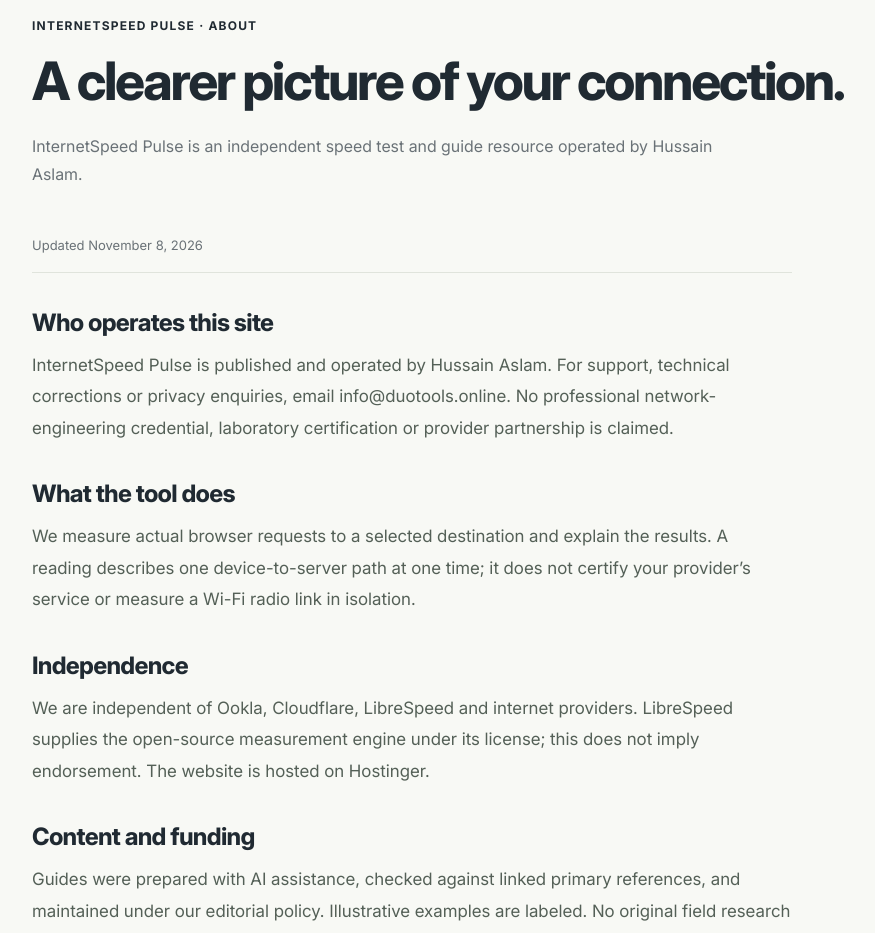
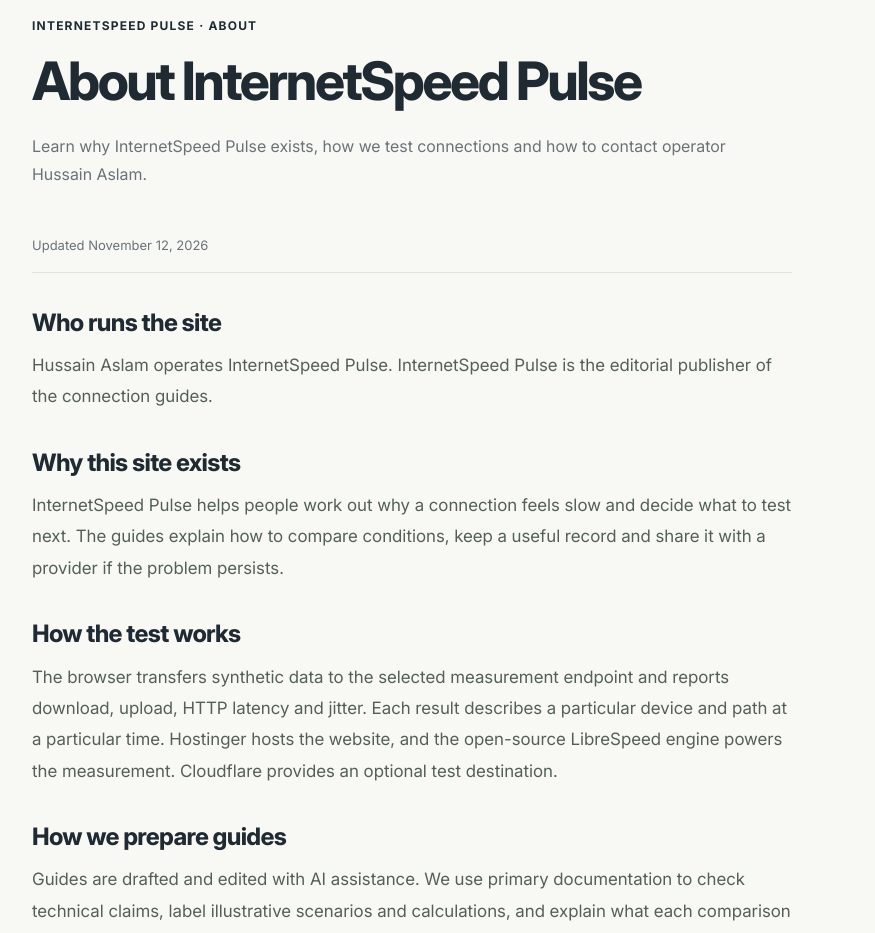
Before and after one commit to Hussaingoraya/internetSpeedPulse, a Next.js app: page /about/ in a window 1280 px wide. Shown: the part 200-1133 px from the top of the page, without its empty margins (167-1042 px from the left). Built offline with nearby package versions, Linux system fonts and the light colour scheme; no server answers.

Commit message:
Clarify editorial authorship and site ownership

```diff
--- a/app/blog/[slug]/page.tsx
+++ b/app/blog/[slug]/page.tsx
@@ -4,6 +4,7 @@ import {notFound} from 'next/navigation';
 import Art from '@/components/Art';
 import GuideReview from '@/components/GuideReview';
 import AdPlacement from '@/components/AdPlacement';
+import {guideAuthor} from '@/lib/author';
 import {articles,origin} from '@/lib/content';
 import {displayContentDate,getArticleDates} from '@/lib/content-dates';
 import {guideExamples} from '@/lib/guide-examples';
@@ -54,7 +55,7 @@ export default async function Article({params}:Props) {
  const articleSchema={
   '@context':'https://schema.org','@type':'Article',headline:guide.title,description:guide.description,
   mainEntityOfPage:url,
-  author:{'@type':'Organization',name:'InternetSpeed Pulse',url:`${origin}/about/`},
+  author:{'@type':guideAuthor.type,name:guideAuthor.name,url:origin+guideAuthor.profilePath},
   publisher:{'@type':'Organization',name:'InternetSpeed Pulse'},
   datePublished:published,dateModified:modified,
  };
@@ -70,7 +71,8 @@ export default async function Article({params}:Props) {
   <header className="article-header">
    <span className="eyebrow">{guide.category} · {readingMinutes(guide)} MIN READ</span>
    <h1>{guide.title}</h1><p>{guide.description}</p>
-   <div className="byline">InternetSpeed Pulse · Published <time dateTime={published}>{displayContentDate(published)}</time> · Updated <time dateTime={modified}>{displayContentDate(modified)}</time> · Publisher <Link href="/about/">Hussain Aslam</Link></div>
+   <div className="byline"><Link href={guideAuthor.profilePath}>{guideAuthor.name}</Link> · {guideAuthor.role} · Published <time dateTime={published}>{displayContentDate(published)}</time> · Updated <time dateTime={modified}>{displayContentDate(modified)}</time></div>
+   <p className="byline">Prepared with AI assistance. <Link href="/editorial-policy/">Editorial policy and corrections</Link></p>
   </header>
   <Art type={guide.art}/>
   <div className="article-body">
--- a/app/sitemap.ts
+++ b/app/sitemap.ts
@@ -3,4 +3,4 @@ import {articleModifiedDate} from '@/lib/content-dates';
 import {featurePages} from '@/lib/feature-content';
 import {articles,pages,origin} from '@/lib/content';
 export const dynamic='force-static';
-export default function sitemap():MetadataRoute.Sitemap{return ['','blog','contact',...Object.keys(pages),...Object.keys(featurePages).filter(path=>!['history','settings'].includes(path)),...articles.map(a=>`blog/${a.slug}`)].map(path=>({url:`${origin}/${path?path+'/':''}`,lastModified:path.startsWith('blog/')?articleModifiedDate(path.slice(5)):!path||path==='blog'?'2026-11-12':path==='contact'||pages[path]||['faq','help','servers'].includes(path)?'2026-11-08':'2026-11-07',changeFrequency:path?'monthly':'weekly',priority:path?0.7:1}));}
+export default function sitemap():MetadataRoute.Sitemap{return ['','blog','contact',...Object.keys(pages),...Object.keys(featurePages).filter(path=>!['history','settings'].includes(path)),...articles.map(a=>`blog/${a.slug}`)].map(path=>({url:`${origin}/${path?path+'/':''}`,lastModified:path.startsWith('blog/')?articleModifiedDate(path.slice(5)):!path||['about','blog'].includes(path)?'2026-11-12':path==='contact'||pages[path]||['faq','help','servers'].includes(path)?'2026-11-08':'2026-11-07',changeFrequency:path?'monthly':'weekly',priority:path?0.7:1}));}
--- /dev/null
+++ b/lib/author.ts
@@ -0,0 +1,9 @@
+export const guideAuthor = {
+ name: 'InternetSpeed Pulse',
+ type: 'Organization',
+ role: 'Editorial publisher',
+ operator: 'Hussain Aslam',
+ profilePath: '/about/',
+ // TODO(Hussain): Replace this placeholder with a short approved operator bio.
+ bio: '',
+} as const;
--- a/lib/content.ts
+++ b/lib/content.ts
@@ -1,3 +1,4 @@
+import {guideAuthor} from './author';
 import {newGuides} from './new-guides';
 import {guideExtraSections} from './guide-extra';
 export const origin = process.env.NEXT_PUBLIC_SITE_URL || 'https://internetspeedpulse.online';
@@ -53,27 +54,16 @@ export const articles = [...baseArticles.map(a=>{
   return {...a, sections:[...a.sections.slice(0,-1),...extra,...a.sections.slice(-1)] as string[][]};
 }), ...newGuides];
 export const pages: Record<string,{title:string;description:string;sections:[string,string][]}> = {
-  "about": {
-    "title": "A clearer picture of your connection.",
-    "description": "InternetSpeed Pulse is an independent speed test and guide resource operated by Hussain Aslam.",
-    "sections": [
-      [
-        "Who operates this site",
-        "InternetSpeed Pulse is published and operated by Hussain Aslam. For support, technical corrections or privacy enquiries, email info@duotools.online. No professional network-engineering credential, laboratory certification or provider partnership is claimed."
-      ],
-      [
-        "What the tool does",
-        "We measure actual browser requests to a selected destination and explain the results. A reading describes one device-to-server path at one time; it does not certify your provider’s service or measure a Wi-Fi radio link in isolation."
-      ],
-      [
-        "Independence",
-        "We are independent of Ookla, Cloudflare, LibreSpeed and internet providers. LibreSpeed supplies the open-source measurement engine under its license; this does not imply endorsement. The website is hosted on Hostinger."
-      ],
-      [
-        "Content and funding",
-        "Guides were prepared with AI assistance, checked against linked primary references, and maintained under our editorial policy. Illustrative examples are labeled. No original field research or customer tests are claimed. AdSense ownership verification is present, but ad delivery is disabled pending consent setup."
-      ]
-    ]
+  about: {
+    title: 'About InternetSpeed Pulse',
+    description: `Learn why InternetSpeed Pulse exists, how we test connections and how to contact operator ${guideAuthor.operator}.`,
+    sections: [
+      ['Who runs the site', `${guideAuthor.operator} operates InternetSpeed Pulse. ${guideAuthor.name} is the editorial publisher of the connection guides.`],
+      ['Why this site exists', 'InternetSpeed Pulse helps people work out why a connection feels slow and decide what to test next. The guides explain how to compare conditions, keep a useful record and share it with a provider if the problem persists.'],
+      ['How the test works', 'The browser transfers synthetic data to the selected measurement endpoint and reports download, upload, HTTP latency and jitter. Each result describes a particular device and path at a particular time. Hostinger hosts the website, and the open-source LibreSpeed engine powers the measurement. Cloudflare provides an optional test destination.'],
+      ['How we prepare guides', 'Guides are drafted and edited with AI assistance. We use primary documentation to check technical claims, label illustrative scenarios and calculations, and explain what each comparison can show. The editorial policy describes our sources and corrections process.'],
+      ['How to report a correction', 'Send the page URL, the statement you want us to check and any supporting source or reproduction steps. For a test problem, include the browser, server and test mode if you know them. Remove account details, passwords and public IP addresses before sharing a screenshot.'],
+    ],
   },
   "methodology": {
     "title": "Sustained measurements. Clear limitations.",
```
Also changed, not shown: app/[slug]/page.tsx (+2 -1 lines), 1 other file (tests, documents, lock files or other folders).
